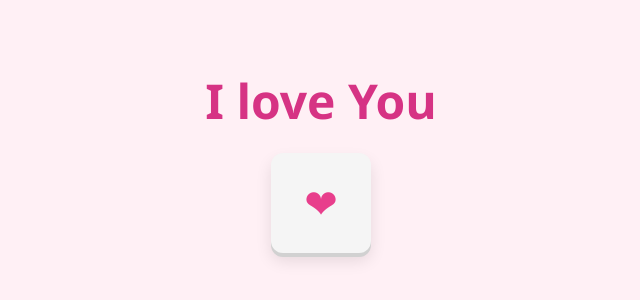
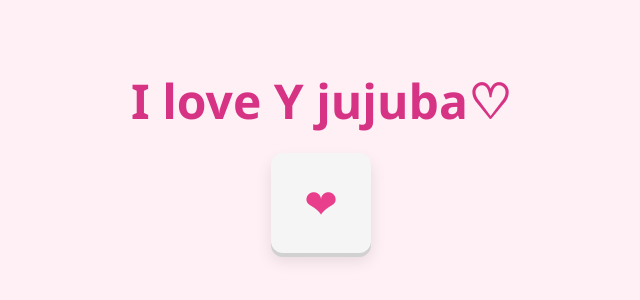
Before and after one commit to GabriellMachadoDias/presente-para-ela, a plain HTML site: page index.html in a window 1280 px wide. Shown: the part 160-460 px from the top of the page, without its empty margins (319-959 px from the left). Drawn offline with Linux system fonts and the light colour scheme.

Commit message:
Update index.html

```diff
--- a/index.html
+++ b/index.html
@@ -3,7 +3,7 @@
 <head>
   <meta charset="UTF-8" />
   <meta name="viewport" content="width=device-width, initial-scale=1.0" />
-  <title>I Love Y jujuba💜</title>
+  <title>meu amor💜</title>
   <style>
     * {
       margin: 0;
@@ -124,7 +124,7 @@
 </head>
 <body>
   <div class="center-box">
-    <h1>I love You</h1>
+    <h1>I love Y jujuba♡</h1>
     <div class="key-button" id="btn">
       <span>❤</span>
     </div>
```
